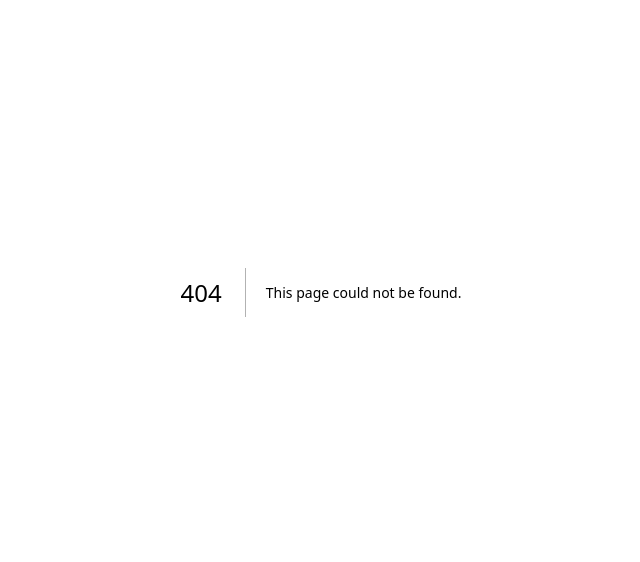
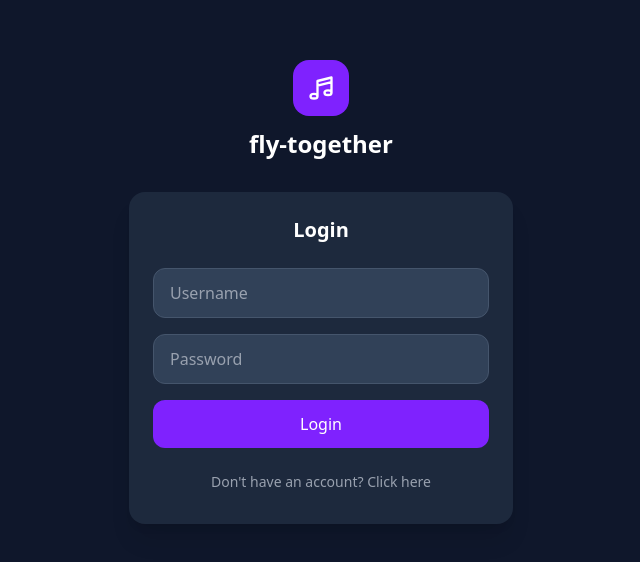
Before and after one commit to ErfanJbakhsh/fly-together, a Next.js app: page /register in a window 1280 px wide. Before the commit this address had no page. Shown: the part 108-670 px from the top of the page, without its empty margins (319-959 px from the left). Built offline with nearby package versions, Linux system fonts and the light colour scheme; no server answers.

Commit message:
feat: login and register page

```diff
--- /dev/null
+++ b/app/register/layout.tsx
@@ -0,0 +1,9 @@
+import { getServerSession } from "next-auth";
+import { options } from "../api/auth/[...nextauth]/options";
+import { redirect } from "next/navigation";
+
+export default async function RegisterLayout(props: any) {
+  const session = await getServerSession(options);
+  if (session) redirect("/");
+  return <>{props.children}</>;
+}
--- /dev/null
+++ b/app/register/page.tsx
@@ -0,0 +1,126 @@
+"use client";
+import { useState } from "react";
+import { signIn } from "next-auth/react";
+import { useRouter } from "next/navigation";
+import { useForm } from "react-hook-form";
+import { z } from "zod";
+import { zodResolver } from "@hookform/resolvers/zod";
+
+const schema = z.object({
+  username: z.string().min(3, "Username must contain atleast 3 characters!"),
+  password: z.string().min(3, "Password must contain atleast 3 characters!"),
+});
+
+type FormData = z.infer<typeof schema>;
+
+export default function RegisterForm() {
+  const [isLogin, setIsLogin] = useState(true);
+  const router = useRouter();
+
+  const {
+    register,
+    handleSubmit,
+    setError,
+    formState: { errors },
+  } = useForm<FormData>({
+    resolver: zodResolver(schema),
+  });
+
+  const onSubmit = async (data: FormData) => {
+    const result = await signIn("credentials", {
+      username: data.username,
+      password: data.password,
+      redirect: false,
+    });
+
+    if (result?.error) {
+      setError("root", {
+        message: "Invalid username or password!",
+      });
+    } else {
+      router.push("/");
+    }
+  };
+
+  return (
+    <div className="min-h-screen bg-slate-900 flex items-center justify-center p-4">
+      <div className="w-full max-w-sm">
+        {/* Logo */}
+        <div className="text-center mb-8">
+          <div className="inline-flex items-center justify-center w-14 h-14 bg-violet-600 rounded-2xl mb-3">
+            <svg
+              className="w-7 h-7 text-white"
+              fill="none"
+              stroke="currentColor"
+              viewBox="0 0 24 24"
+            >
+              <path
+                strokeLinecap="round"
+                strokeLinejoin="round"
+                strokeWidth="2"
+                d="M9 19V6l12-3v13M9 19c0 1.105-1.343 2-3 2s-3-.895-3-2 1.343-2 3-2 3 .895 3 2zm12-3c0 1.105-1.343 2-3 2s-3-.895-3-2 1.343-2 3-2 3 .895 3 2zM9 10l12-3"
+              ></path>
+            </svg>
+          </div>
+          <h1 className="text-2xl font-bold text-white">fly-together</h1>
+        </div>
+
+        {/* Form */}
+        <div className="bg-slate-800 rounded-2xl p-6 shadow-xl">
+          <h2 className="text-xl font-semibold text-white mb-6 text-center">
+            {isLogin ? "Login" : "Register"}
+          </h2>
+
+          <form onSubmit={handleSubmit(onSubmit)} className="space-y-4">
+            <div>
+              <input
+                type="text"
+                placeholder="Username"
+                {...register("username")}
+                className={`w-full px-4 py-3 bg-slate-700 border rounded-xl text-white placeholder-gray-400 focus:outline-none transition-colors ${errors.username || errors.root ? " border-red-600" : "border-slate-600 focus:border-violet-500 "}`}
+              />
+              {errors.username && (
+                <p className="text-red-500 text-xs mt-1">
+                  {errors.username.message}
+                </p>
+              )}
+            </div>
+            <div>
+              <input
+                type="password"
+                placeholder="Password"
+                {...register("password")}
+                className={`w-full px-4 py-3 bg-slate-700 border rounded-xl text-white placeholder-gray-400 focus:outline-none transition-colors ${errors.username || errors.root ? " border-red-600" : "border-slate-600 focus:border-violet-500 "}`}
+              />
+              {errors.password && (
+                <p className="text-red-500 text-xs mt-1">
+                  {errors.password.message}
+                </p>
+              )}
+            </div>
+
+            {errors.root && (
+              <p className="text-red-500 text-sm">{errors.root.message}</p>
+            )}
+
+            <button
+              type="submit"
+              className="w-full py-3 bg-violet-600 hover:bg-violet-500 text-white font-medium rounded-xl transition-colors"
+            >
+              {isLogin ? "Login" : "Register"}
+            </button>
+          </form>
+
+          <button
+            onClick={() => setIsLogin(!isLogin)}
+            className="w-full mt-4 py-2 text-gray-400 hover:text-white text-sm transition-colors"
+          >
+            {isLogin
+              ? "Don't have an account? Click here"
+              : "Already registered? Click here"}
+          </button>
+        </div>
+      </div>
+    </div>
+  );
+}
```
